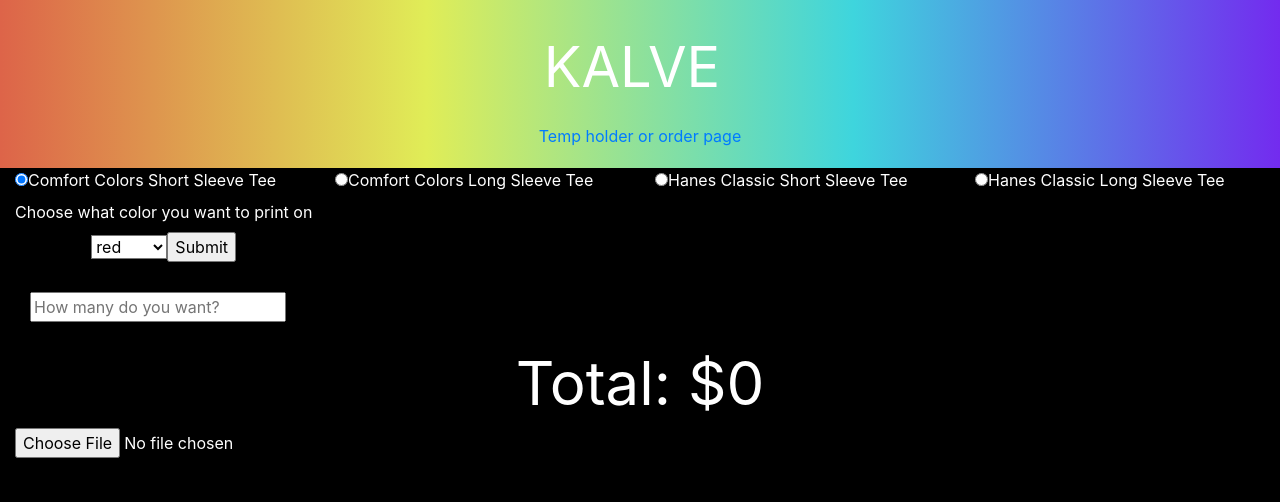
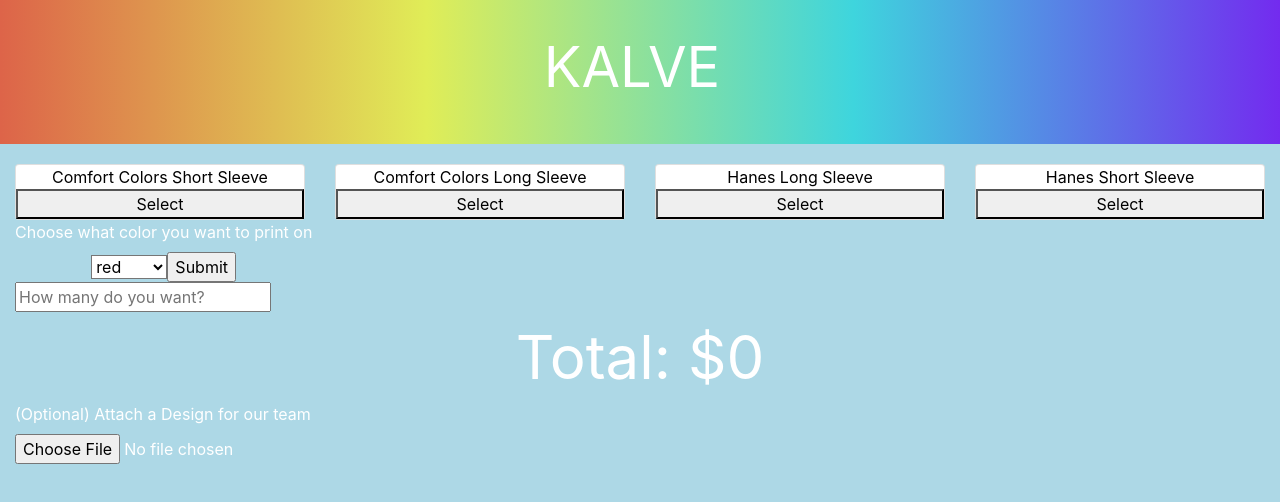
Before and after one commit to misterfoxy/KALVE, a React (Create React App) app in the folder client/: page /order in a window 1280 px wide. Shown: the top 502 px of the page. Built offline with nearby package versions, Linux system fonts and the light colour scheme.

Commit message:
improved order page with active cards over radio buttons

```diff
--- /dev/null
+++ b/client/src/components/BrandCard/BrandCard.css
@@ -0,0 +1,16 @@
+.card{
+    color: black;
+    margin: 0 auto; /* Added */
+    float: none;
+
+}
+
+.quantity-input{
+    margin: 0 auto;
+    text-align: center;
+
+}
+
+.select-brand{
+    background-color: aquamarine;
+}
--- /dev/null
+++ b/client/src/components/BrandCard/BrandCard.js
@@ -0,0 +1,31 @@
+import React, { Component } from "react";
+import "./BrandCard.css";
+
+class BrandCard extends React.Component {
+    constructor(props) {
+        super(props);
+        this.addActiveClass = this.addActiveClass.bind(this);
+        this.state= {
+            active: false
+        };
+    }
+
+    addActiveClass() {
+        const currentState = this.state.active;
+        this.setState({ active: !currentState })
+    }
+
+    render(){
+      return (
+      <div className="col-md-3 center-block">
+        <div className="card">
+        {this.props.brand}
+        <button className={this.state.active ? 'select-brand': null}   onClick={this.addActiveClass}>Select </button>
+    </div>
+    </div>
+   );
+  }
+}
+
+
+export default BrandCard;
--- /dev/null
+++ b/client/src/components/BrandCard/index.js
@@ -0,0 +1 @@
+export { default } from "./BrandCard";
--- a/client/src/components/Nav/Nav.js
+++ b/client/src/components/Nav/Nav.js
@@ -5,7 +5,6 @@
 <nav className="navbar navbar-nav">
     <div className="navbar_brand text-center">
       <a className="navbar-brand" href="/">KALVE</a>
-      <a href="/order">Temp holder or order page</a>
     </div>
   </nav>;
 
--- a/client/src/pages/Order/Order.css
+++ b/client/src/pages/Order/Order.css
@@ -1,5 +1,5 @@
 body {
-    background-color: black;
+    background: lightblue;
 }
 
 .form-group{
@@ -21,3 +21,7 @@
 
     font-size: 60px;
 }
+
+.brand-row{
+    margin-top: 20px;
+}
--- a/client/src/pages/Order/Order.js
+++ b/client/src/pages/Order/Order.js
@@ -1,6 +1,7 @@
 import React, { Component } from "react";
 import ColorPallette from "../../components/ColorPallette";
 import "./Order.css";
+import BrandCard from "../../components/BrandCard";
 
 class Order extends React.Component {
     constructor(){
@@ -87,52 +88,13 @@
     render(){
         return(
             <div className="container-fluid order">
-              <div className="row">
 
-                <div className="col">
-                  <form>
-                    <div className="radio">
-                      <label>
-                        <input type="radio" value="ccss" checked={this.state.selectedOption === 'ccss'} onChange={this.handleOptionChange.bind(this)} />
-                        Comfort Colors Short Sleeve Tee
-                      </label>
-                    </div>
-                    </form>
-                </div>
+                <div className="row text-center brand-row">
 
-                    <div className="col">
-                    <form>
-                    <div className="radio">
-                      <label>
-                        <input type="radio" value="ccls" checked={this.state.selectedOption === 'ccls'} onChange={this.handleOptionChange.bind(this)}/>
-                        Comfort Colors Long Sleeve Tee
-                      </label>
-                    </div>
-                    </form>
-                    </div>
-
-                    <div className="col">
-                    <form>
-                    <div className="radio">
-                      <label>
-                        <input type="radio" value="hss" checked={this.state.selectedOption === 'hss'} onChange={this.handleOptionChange.bind(this)}/>
-                       Hanes Classic Short Sleeve Tee
-                      </label>
-                    </div>
-                    </form>
-                    </div>
-
-                    <div className="col">
-                    <form>
-
-                    <div className="radio">
-                      <label>
-                        <input type="radio" value="hls" checked={this.state.selectedOption === 'hls'} onChange={this.handleOptionChange.bind(this)} />
-                        Hanes Classic Long Sleeve Tee
-                      </label>
-                    </div>
-                  </form>
-                  </div>
+                        <BrandCard onClick={() => {console.log('bits')}} brand="Comfort Colors Short Sleeve" />
+                        <BrandCard brand="Comfort Colors Long Sleeve" />
+                        <BrandCard brand="Hanes Long Sleeve" />
+                        <BrandCard brand="Hanes Short Sleeve" />
 
                 </div>
                 <div className="row center-block colors">
@@ -141,7 +103,7 @@
 
                     </div>
                 </div>
-                <div className="form-group row">
+                <div className="form-group row quantity-input">
 
 
                     <input onChange={this.handleChange.bind(this)} placeholder="How many do you want?"></input>
@@ -153,6 +115,9 @@
                     <span className="totalPrice">Total: ${this.state.price}</span>
                     </div>
             </div>
+
+            <label htmlFor="design_reference">(Optional) Attach a Design for our team</label>
+            <br></br>
             <input type="file" name="design_reference"></input>
             </div>
         );
```
Also changed, not shown: 1 other file (tests, documents, lock files or other folders).
